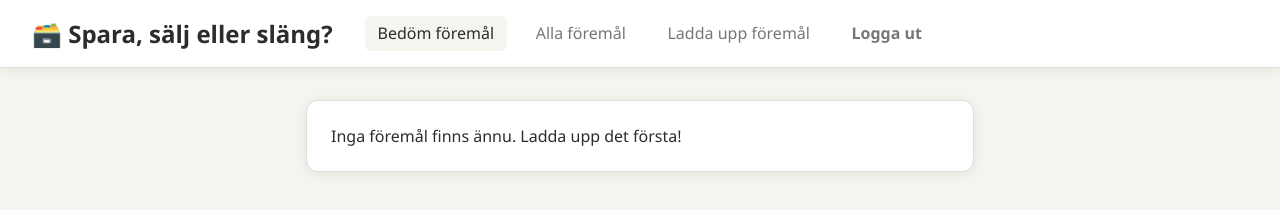
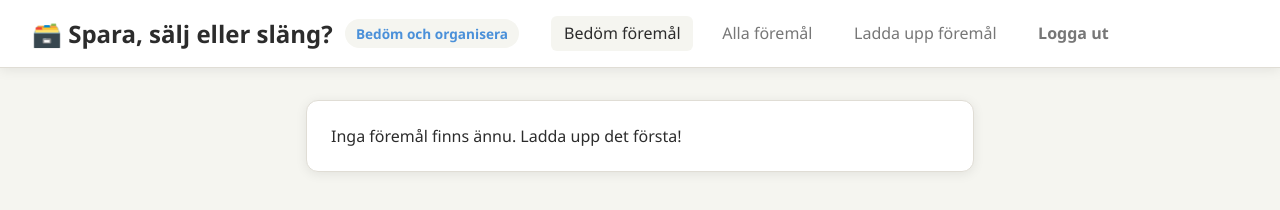
Before and after one commit to JFSvensson/SparaSaljSlang, a website: page public/index.html in a window 1280 px wide. Drawn offline with Linux system fonts and the light colour scheme; no server answers.

Commit message:
feat: enhance header layout with branding and descriptive pills across main, list, and upload pages

```diff
--- a/public/index.html
+++ b/public/index.html
@@ -8,7 +8,10 @@
 </head>
 <body>
   <header>
-    <h1>🗃️ Spara, sälj eller släng?</h1>
+    <div class="header-brand">
+      <h1>🗃️ Spara, sälj eller släng?</h1>
+      <span class="header-pill">Bedöm och organisera</span>
+    </div>
     <nav>
       <a href="index.html" class="active">Bedöm föremål</a>
       <a href="list.html">Alla föremål</a>
--- a/public/style.css
+++ b/public/style.css
@@ -44,6 +44,24 @@ header {
 header h1 {
   font-size: 1.5rem;
   white-space: nowrap;
+}
+
+.header-brand {
+  display: flex;
+  align-items: center;
+  gap: 0.75rem;
+  flex-wrap: wrap;
+}
+
+.header-pill {
+  display: inline-flex;
+  align-items: center;
+  padding: 0.3rem 0.7rem;
+  border-radius: 999px;
+  background: var(--color-bg);
+  color: var(--color-primary);
+  font-size: 0.85rem;
+  font-weight: 700;
 }
 
 nav {
```
Also changed, not shown: public/list.html (+4 -1 lines), public/upload.html (+4 -1 lines).
